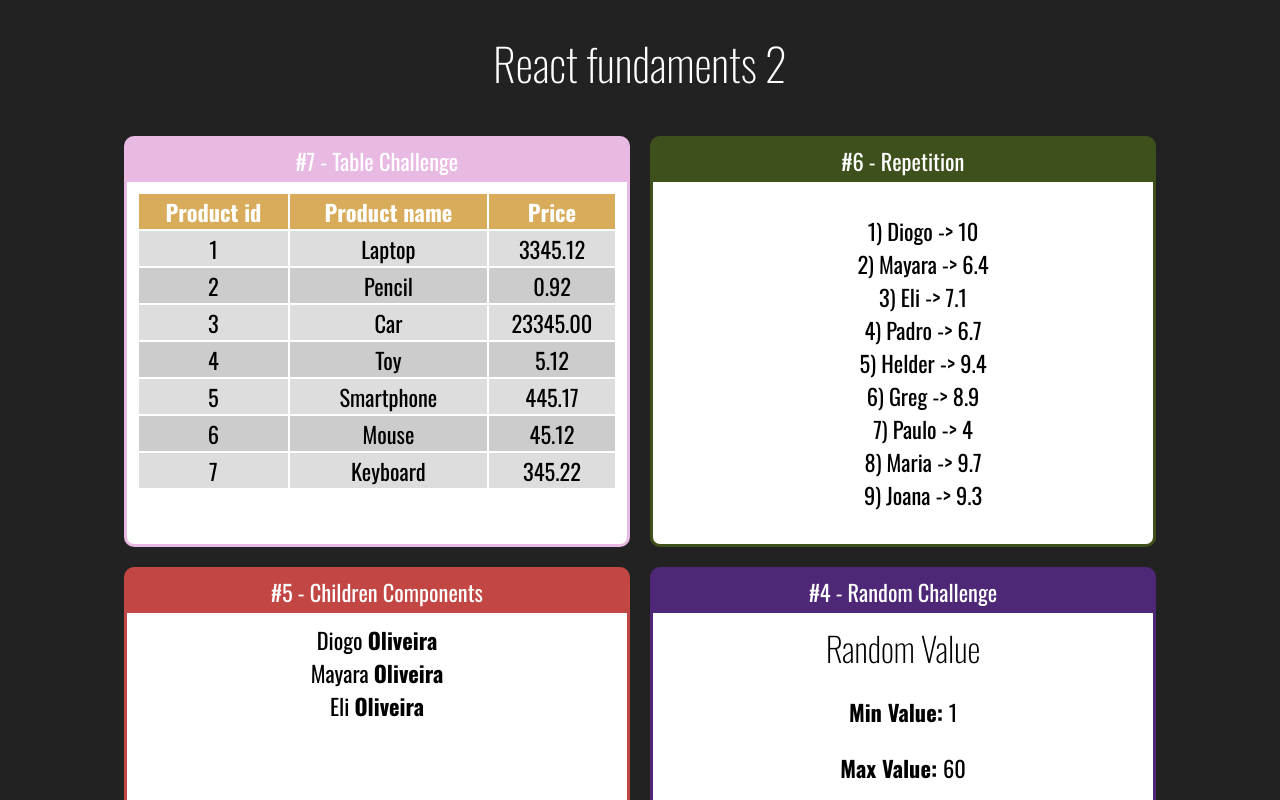
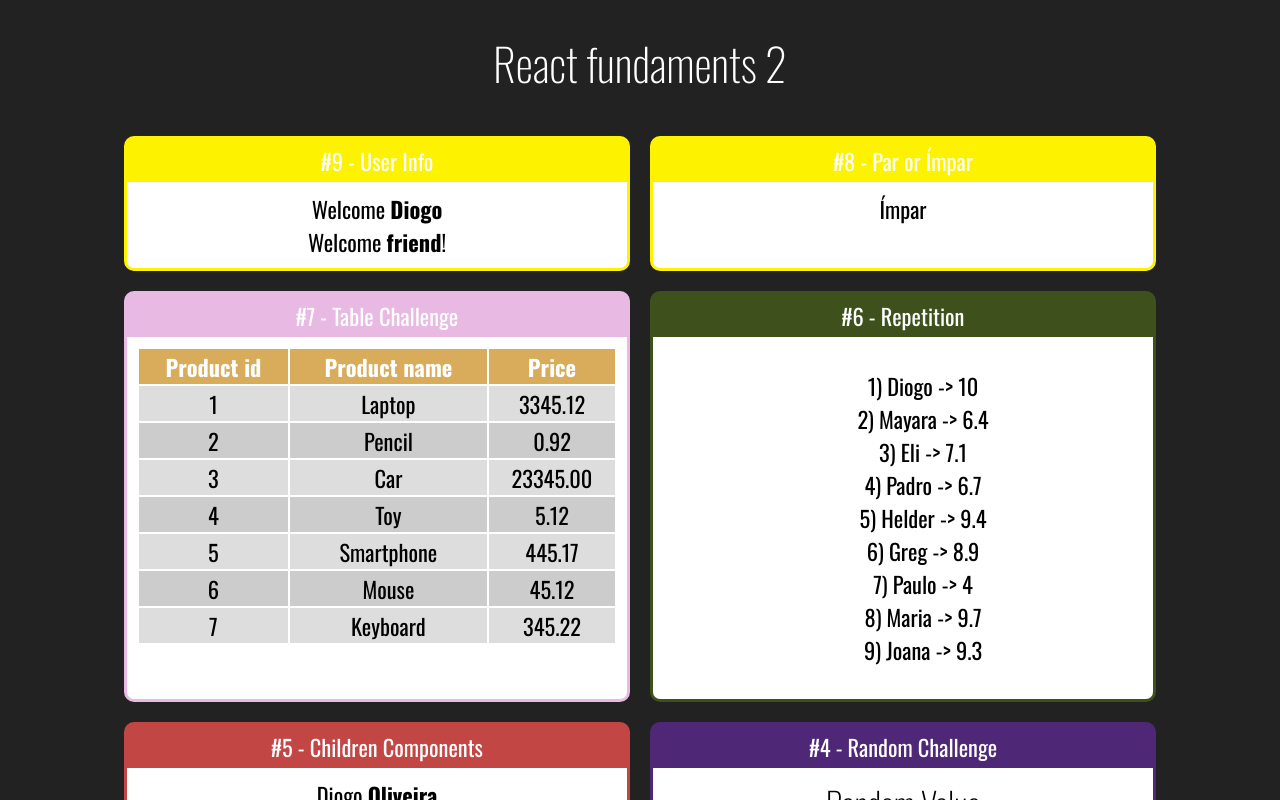
Before and after one commit to Dluks82/react-redux, a React (Create React App) app: page / in a window 1280 px wide. Shown: the top 800 px of the page. Built offline with nearby package versions, Linux system fonts and the light colour scheme.

Commit message:
lesson 32

```diff
--- a/src/App.jsx
+++ b/src/App.jsx
@@ -1,6 +1,8 @@
 import "./App.css";
 import Card from "./components/layout/Card";
 
+import UserInfo from "./components/conditional/UserInfo";
+import ParOuImpar from "./components/conditional/ParOuImpar";
 import ProductsTable from "./components/repetition/ProductsTable";
 import StudentsList from "./components/repetition/StudentsList";
 import FamilyMember from "./components/basics/FamilyMember";
@@ -16,6 +18,15 @@ const app = (_) => {
       <h1>React fundaments 2</h1>
 
       <div className="Cards">
+        <Card title="#9 - User Info" color="#FDF200">
+          <UserInfo user={{ name: "Diogo" }} />
+          <UserInfo user={{ email: "Diogo" }} />
+        </Card>
+
+        <Card title="#8 - Par or Ímpar" color="#FDF200">
+          <ParOuImpar number={21} />
+        </Card>
+
         <Card title="#7 - Table Challenge" color="#E8BAE3">
           <ProductsTable />
         </Card>
--- a/src/components/basics/Family.jsx
+++ b/src/components/basics/Family.jsx
@@ -1,7 +1,6 @@
 import React, { cloneElement } from "react";
 
-export default (props) => {
-  console.log(typeof props.children);
+const family = (props) => {
   return (
     <div>
       {props.children.map((child, i) => {
@@ -10,3 +9,5 @@ export default (props) => {
     </div>
   );
 };
+
+export default family;
--- a/src/components/basics/FamilyMember.jsx
+++ b/src/components/basics/FamilyMember.jsx
@@ -1,7 +1,9 @@
-export default (props) => {
+const familyMember = (props) => {
   return (
     <div>
       {props.name} <strong>{props.family}</strong>
     </div>
   );
 };
+
+export default familyMember;
--- a/src/components/basics/Random.jsx
+++ b/src/components/basics/Random.jsx
@@ -1,4 +1,4 @@
-export default (props) => {
+const random = (props) => {
   const { min, max } = props;
   const random = parseInt(Math.random() * (max - min) + min);
   return (
@@ -16,3 +16,5 @@ export default (props) => {
     </div>
   );
 };
+
+export default random;
--- /dev/null
+++ b/src/components/conditional/If.js
@@ -0,0 +1,13 @@
+const ife = props => {
+
+    if (props.test) {
+        return props.children
+
+    } else {
+        return false
+    }
+
+
+}
+
+export default ife
--- /dev/null
+++ b/src/components/conditional/ParOuImpar.jsx
@@ -0,0 +1,8 @@
+import React from "react";
+
+const parOuImpar = (props) => {
+  const isPar = props.number % 2 === 0;
+  return <div>{isPar ? <span>Par</span> : <span>Ímpar</span>}</div>;
+};
+
+export default parOuImpar;
--- /dev/null
+++ b/src/components/conditional/UserInfo.jsx
@@ -0,0 +1,18 @@
+import React from "react";
+import Ife from "./If";
+
+const userInfo = (props) => {
+  const user = props.user || {};
+  return (
+    <div>
+      <Ife test={user && user.name}>
+        Welcome <strong>{user.name}</strong>
+      </Ife>
+      <Ife test={!user || !user.name}>
+        Welcome <strong>friend</strong>!
+      </Ife>
+    </div>
+  );
+};
+
+export default userInfo;
--- a/src/components/layout/Card.jsx
+++ b/src/components/layout/Card.jsx
@@ -1,6 +1,6 @@
 import "./Card.css";
 
-export default (props) => {
+const card = (props) => {
   const cardStyle = {
     backgroundColor: props.color || "#f00",
     borderColor: props.color || "#f00",
@@ -13,3 +13,5 @@ export default (props) => {
     </div>
   );
 };
+
+export default card;
--- a/src/data/students.js
+++ b/src/data/students.js
@@ -1,4 +1,4 @@
-export default [
+const students = [
     { id: 1, name: "Diogo", grade: 10 },
     { id: 2, name: "Mayara", grade: 6.4 },
     { id: 3, name: "Eli", grade: 7.1 },
@@ -9,3 +9,5 @@ export default [
     { id: 8, name: "Maria", grade: 9.7 },
     { id: 9, name: "Joana", grade: 9.3 },
 ]
+
+export default students
```
